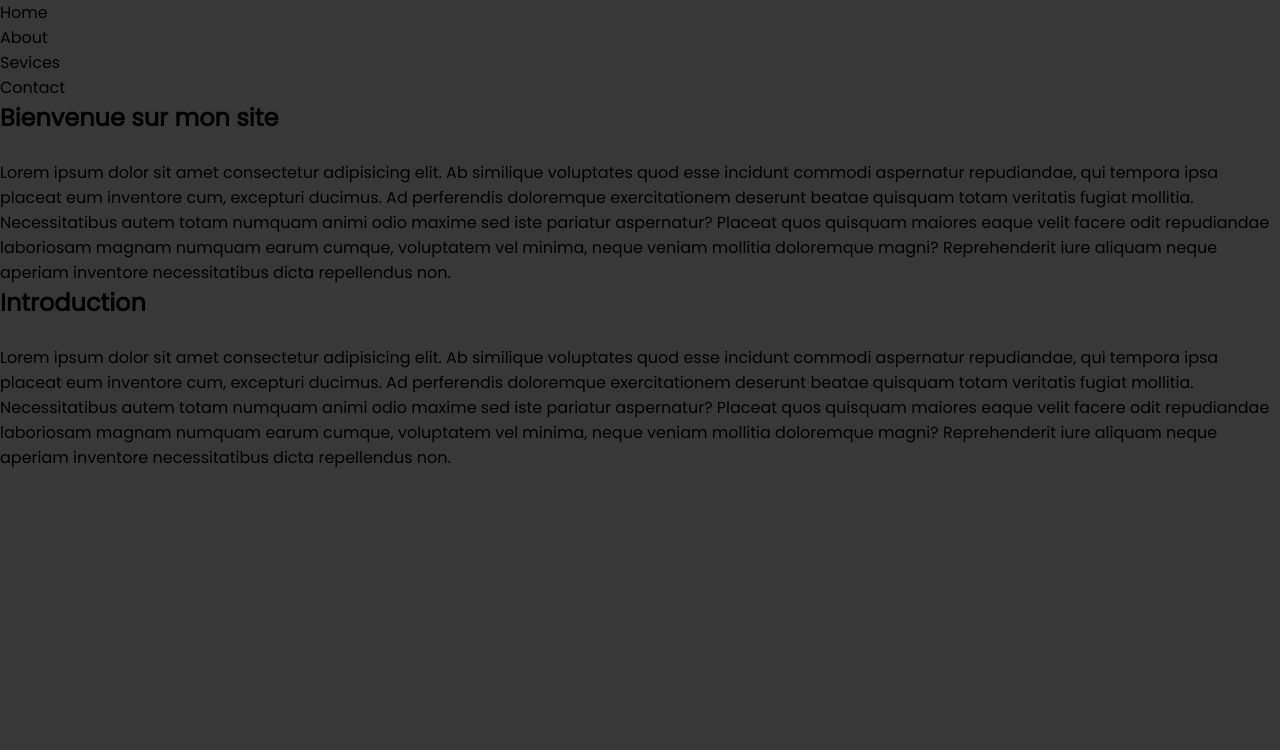
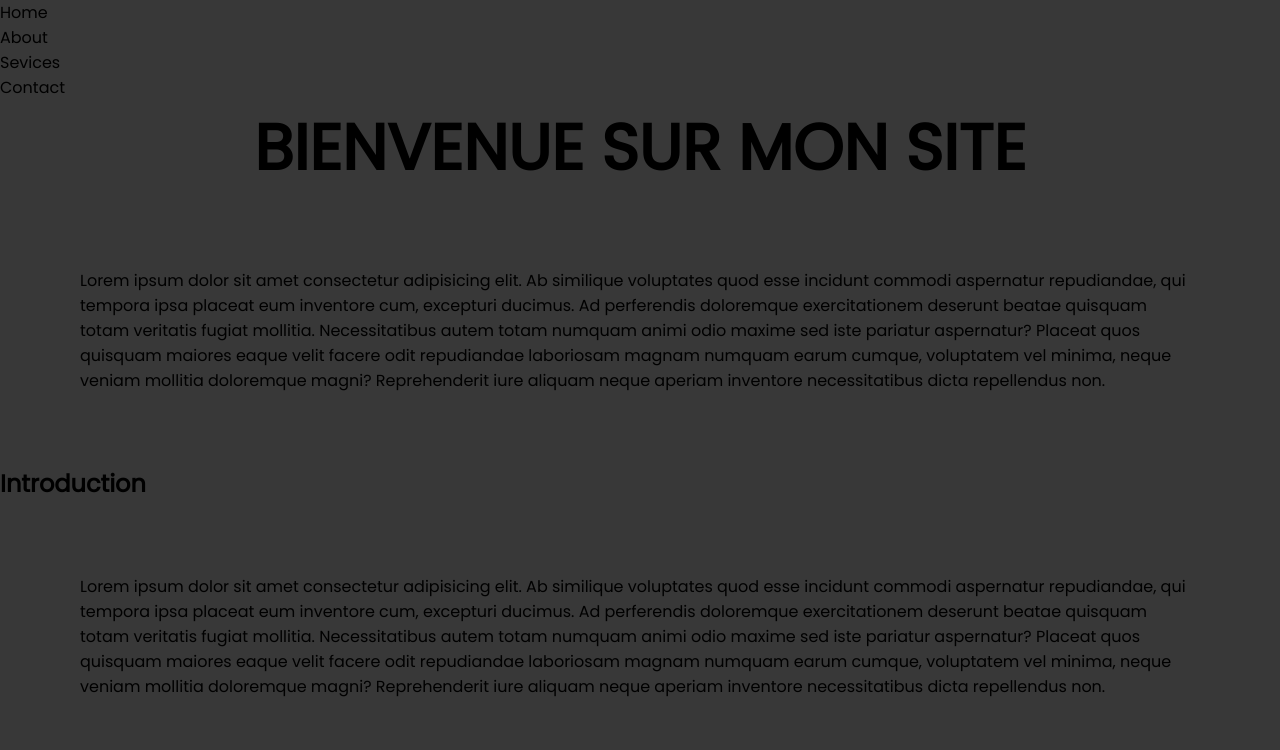
Before and after one commit to lepic974/lepic974.github.io, a plain HTML site: page index.html in a window 1280 px wide. Drawn offline with Linux system fonts and the light colour scheme.

Commit message:
mise en ligne sur Github

```diff
--- a/style.css
+++ b/style.css
@@ -9,3 +9,16 @@ body{
 	background-color: #383838;
 	font-family: 'Poppins', sans-serif;
 }
+
+.content {
+  color: #09FBBA;
+  transition: 1s;
+}
+h1 {
+  text-align: center;
+  text-transform: uppercase;
+  font-size: 4rem;
+}
+p {
+  padding: 3rem 5rem;
+}
```
Also changed, not shown: index.html (+2 -0 lines).
